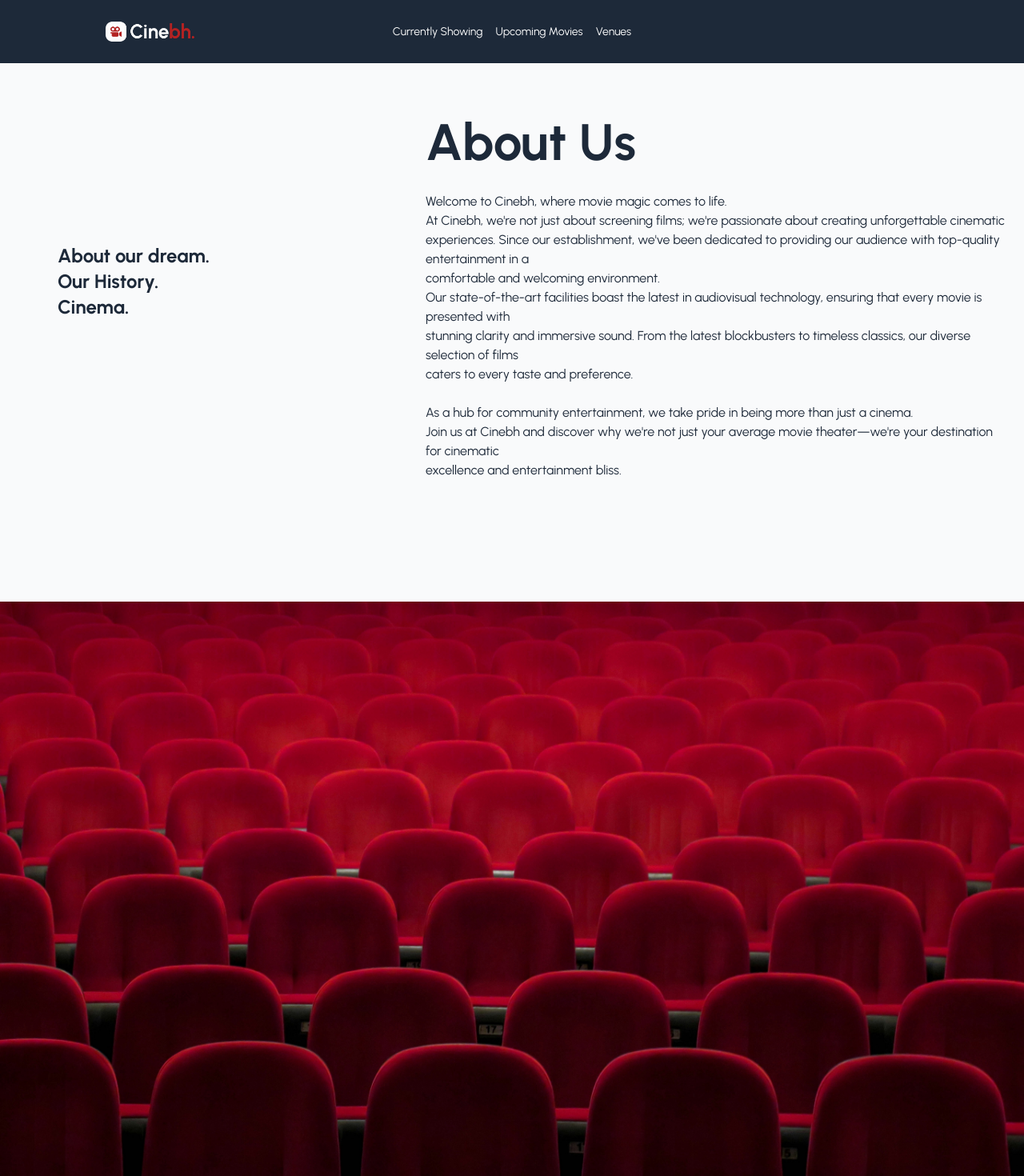
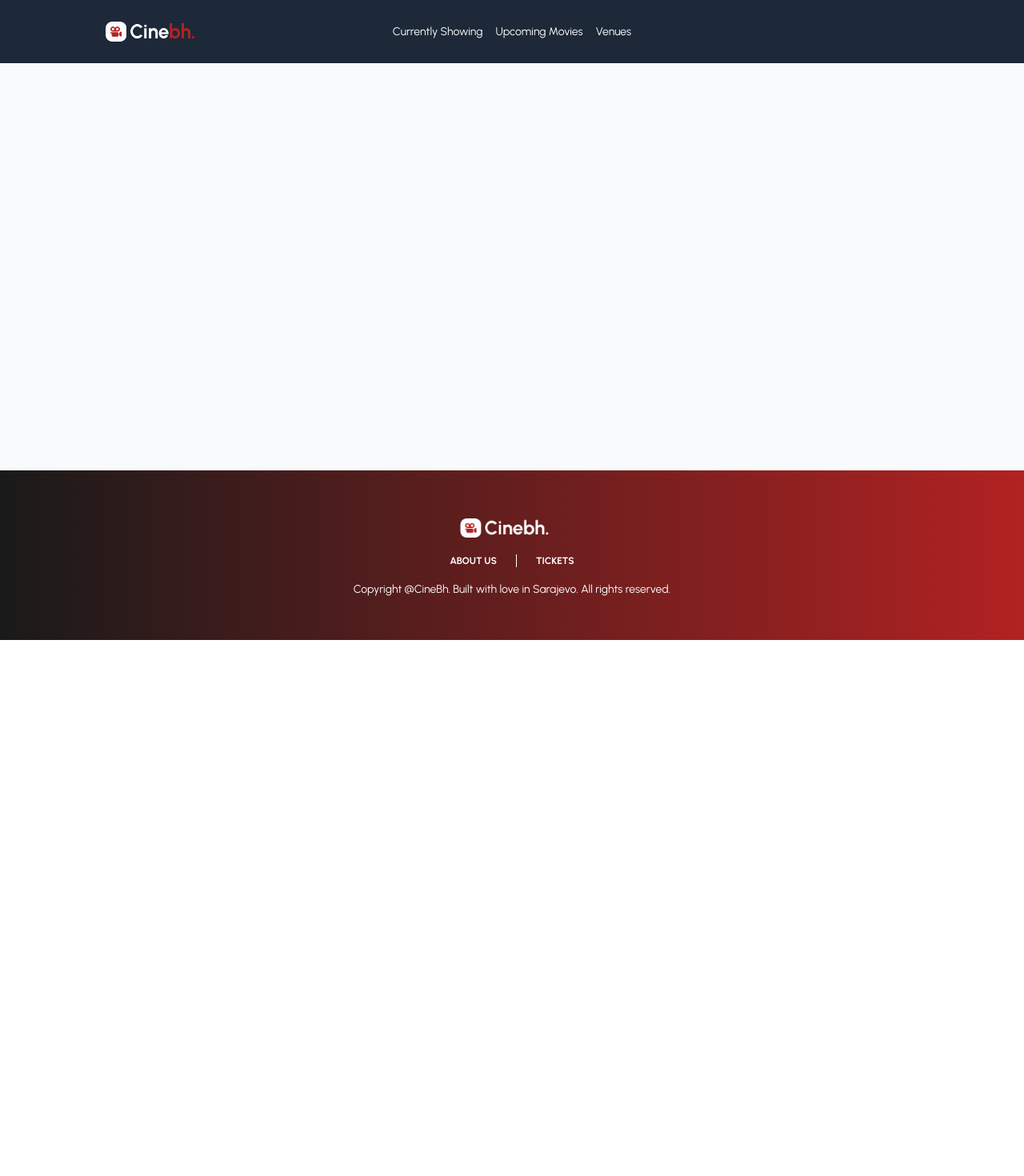
Before and after one commit to EdahZdralovic/CinemaBH-frontend, a React (Vite) app in the folder frontend/: page /about in a window 1280 px wide. Shown: the top 1470 px of the page at 80% size. After the commit the page ends 800 px from the top, so only its background shows below. Built offline with nearby package versions, Linux system fonts and the light colour scheme.

Commit message:
Adding header and footer to the project

```diff
--- a/frontend/src/pages/AboutUs/about.tsx
+++ b/frontend/src/pages/AboutUs/about.tsx
@@ -1,48 +1,7 @@
-
-
-
-
 
 export default function AboutUs() {
     return (
-        <section className="pt-16 relative bg-gray-50 text-gray-800 pb-[452px] pb-[832px] ">
-            <div className="relative max-w-[1740px] mx-auto flex flex-col md:flex-row">
-                <div className="absolute left-[72px] top-1/2 -translate-y-1/2 font-urbanist font-bold text-[24px] leading-[32px] tracking-[-0.15%] text-[#1D2939]">
-                    <h2>About our dream.</h2>
-                    <h2>Our History.</h2>
-                    <h2>Cinema.</h2>
-                </div>
-
-           <div className="absolute left-[516px] pt-[76px] md:static md:ml-[516px] md:w-3/5 px-4 py-10">
-               <h1 className="font-urbanist font-bold text-[64px] leading-[76px] tracking-[-1%] text-[#1D2939] align-middle">
-                   About Us
-               </h1>
-               <p className="font-urbanist font-normal text-[16px] tracking-[0.5%] text-[#1D2939] align-middle">
-                   <br /> Welcome to Cinebh, where movie magic comes to life.<br />
-                   At Cinebh, we're not just about screening films;
-                   we're passionate about creating unforgettable cinematic experiences.
-                   Since our establishment, we've been dedicated to providing our audience with top-quality entertainment
-                   in a <br />comfortable and welcoming environment.<br />
-                   Our state-of-the-art facilities boast the latest in audiovisual technology,
-                   ensuring that every movie is presented with<br /> stunning clarity and immersive sound.
-                   From the latest blockbusters to timeless classics,
-                   our diverse selection of films<br /> caters to every taste and preference.<br /><br />
-
-                   As a hub for community entertainment, we take pride in being more than just a cinema.<br />
-                   Join us at Cinebh and discover why we're not just your average movie theater—we're your destination for cinematic <br />
-                   excellence and entertainment bliss.
-               </p>
-
-           </div>
-           </div>
-
-           <div className="w-full absolute bottom-0 left-0">
-               <img
-                   src="/assets/images/about_us_photo_of_seats.jpg"
-                   alt="Cinema background"
-                   className=" w-full "
-               />
-           </div>
+        <section>
        </section>
     );
 }
```
